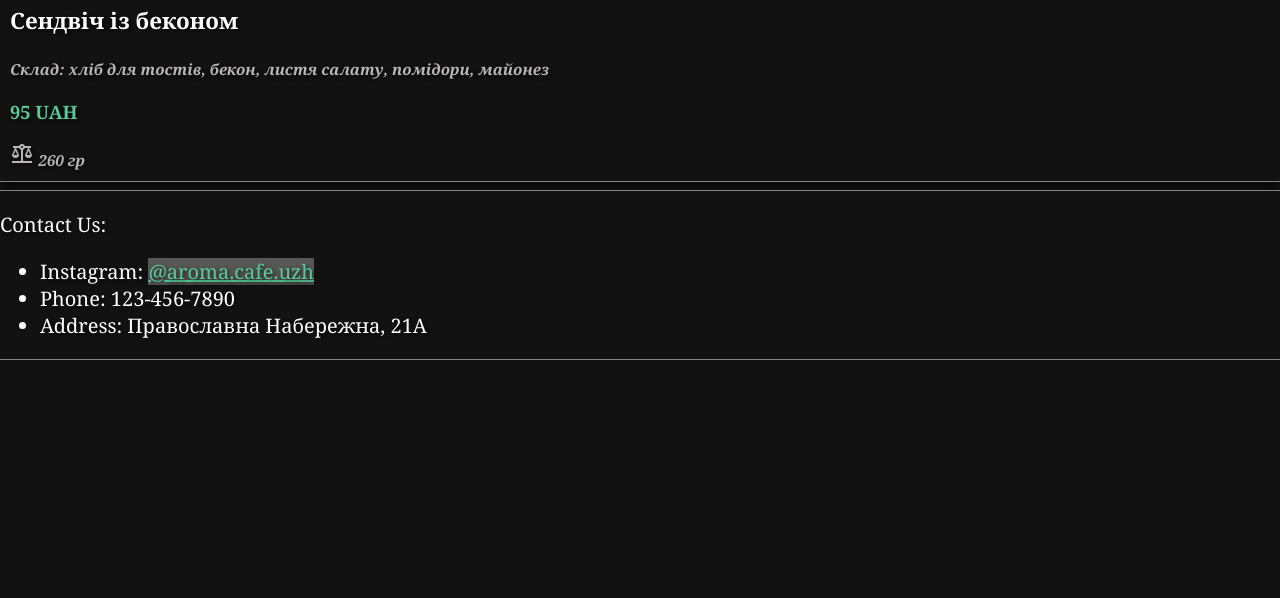
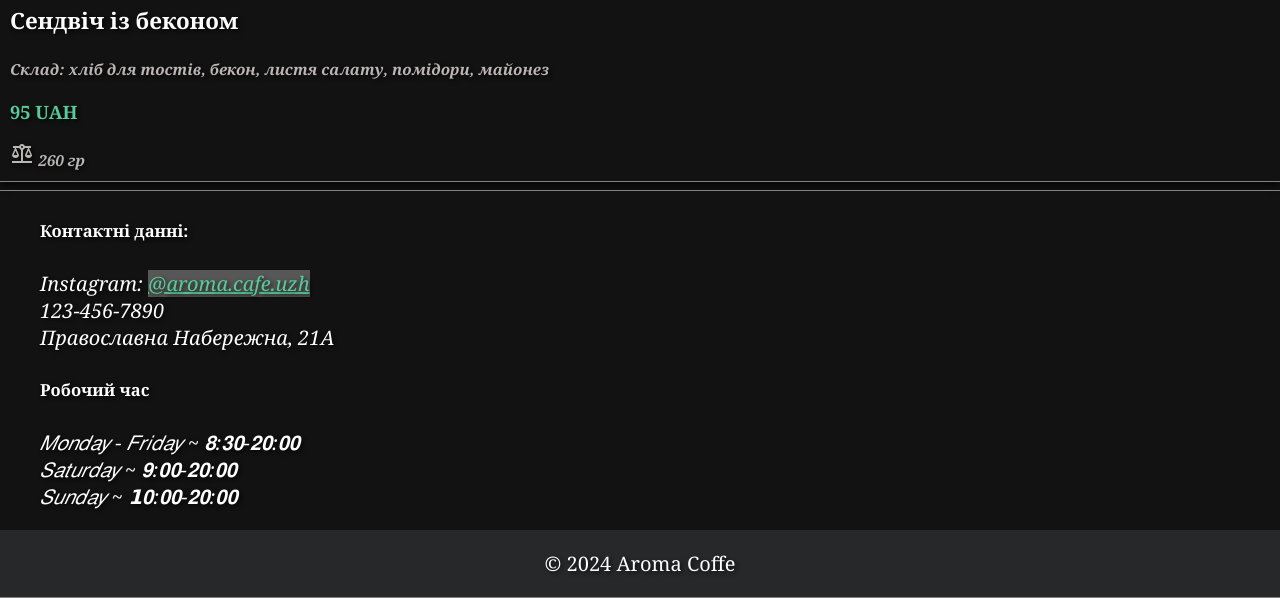
Before and after one commit to ketalias/aromacoffee-landing-menu-html, a plain HTML site: page menu.html in a window 1280 px wide. Shown: the part 3974-4572 px from the top of the page. Before the commit the page ends 4334 px from the top, so only its background shows below. Drawn offline with Linux system fonts and the light colour scheme.

Commit message:
Відредагований футтер

```diff
--- a/menu.html
+++ b/menu.html
@@ -155,13 +155,21 @@
     </main>
     <footer>
         <div class="footer-content">
-            <p>Contact Us:</p>
             <ul>
-                <li>Instagram: <a href="https://www.instagram.com/aroma.cafe.uzh/">@aroma.cafe.uzh</a></li>
-                <li>Phone: 123-456-7890</li>
-                <li>Address: Православна Набережна, 21А</li>
+                <h5>Контактні данні:</h5>
+                <i>Instagram: <a href="https://www.instagram.com/aroma.cafe.uzh/">@aroma.cafe.uzh</a></i><br>
+                <i>123-456-7890</i><br>
+                <i>Православна Набережна, 21А</i><br>
+            </ul>
+            <ul>
+                <h5>Робочий час</h5>
+                <i>𝑀𝑜𝑛𝑑𝑎𝑦 - 𝐹𝑟𝑖𝑑𝑎𝑦 ~ 𝟖:𝟑𝟎-𝟐𝟎:𝟎𝟎</i><br>
+                <i>𝑆𝑎𝑡𝑢𝑟𝑑𝑎𝑦 ~ 𝟗:𝟎𝟎-𝟐𝟎:𝟎𝟎</i><br>
+                <i>𝑆𝑢𝑛𝑑𝑎𝑦 ~ 𝟭𝟎:𝟎𝟎-𝟐𝟎:𝟎𝟎</i><br>
             </ul>
         </div>
+
+        <div class="ident"><p>© 2024 Aroma Coffe</p></div>
     </footer>
 </body>
 
--- a/menu_styles.css
+++ b/menu_styles.css
@@ -173,3 +173,13 @@ footer a {
     background-color: var(--secondary-color);
     color: #57CC99;
 }
+
+/*©fotter - відредагуй правильно*/
+.ident {
+    display: flex;
+    flex-direction: row;
+    align-items: center;
+    justify-content: space-evenly;
+    background-color: #272829;
+
+}
```
